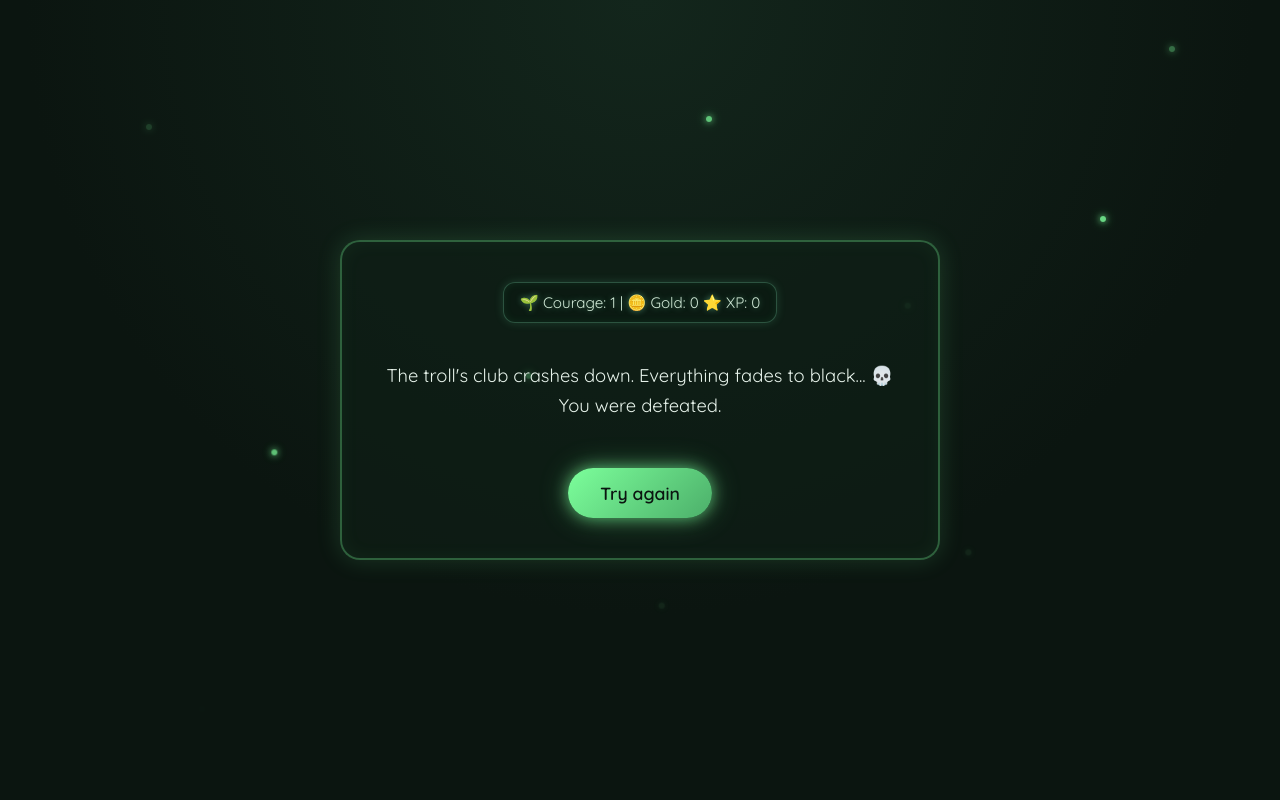
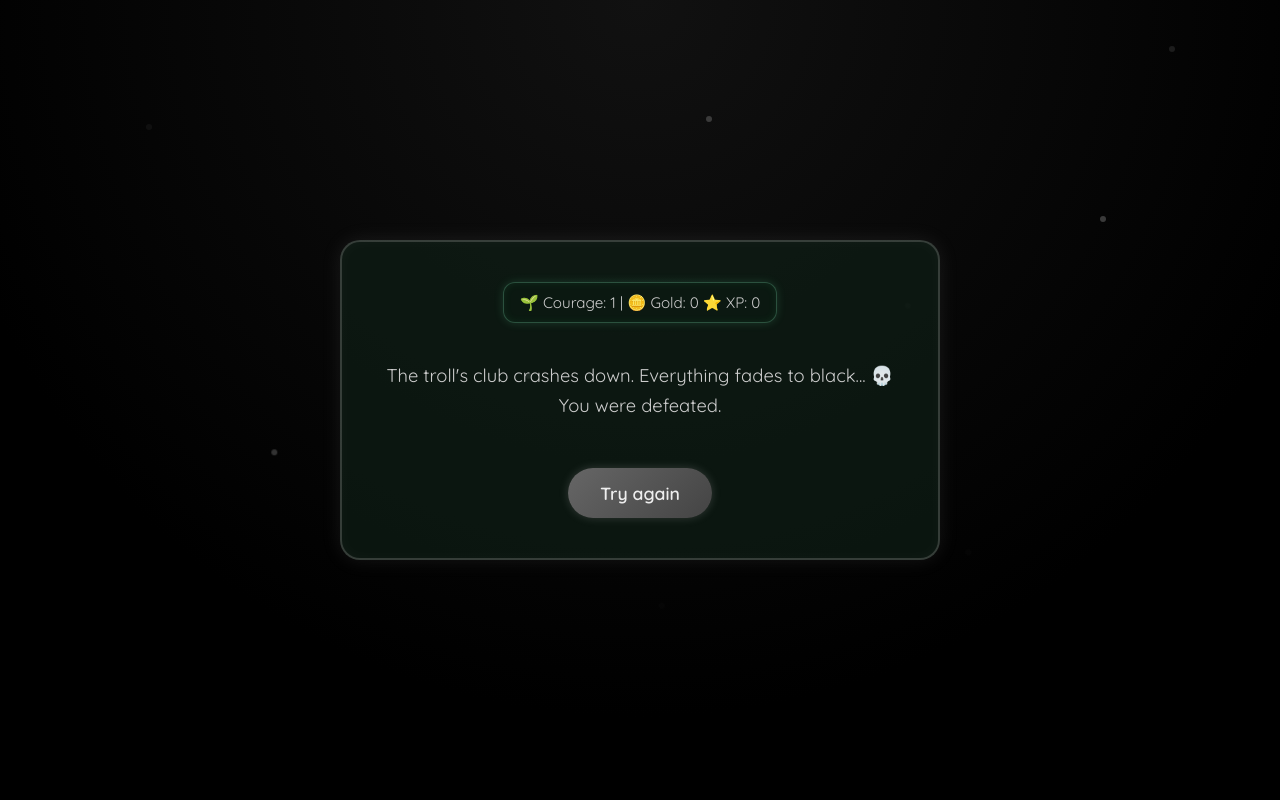
Before and after one commit to rachelmcdonald/Adventure-Game, a Flask app: page /game in a window 1280 px wide. Run offline with Flask 3, Linux system fonts and the light colour scheme; the visitor is signed in with stand-in values (Sample User, id 1).

Commit message:
ADD: Added visual colour difference to defeat/escape scenes.

```diff
--- a/app.py
+++ b/app.py
@@ -337,11 +337,31 @@ def game():
         session.pop('came_from', None)
 
         scene_text = (
-            "You flee through the dark forest, the werewolf's howl fading behind you."
-            "\n\nYou escape… but the forest feels heavier now."
+            "You turn and run.\n\n"
+            "Branches claw at your cloak as the forest closes in behind you, "
+            "the werewolf’s howl echoing through the trees.\n\n"
+
+            "You do not stop.\n\n"
+
+            "At last, the sound fades.\n\n"
+
+            "But so too does something within you.\n\n"
+
+            "The moss beneath your feet no longer glows.\n"
+            "The whispers of the forest fall silent.\n\n"
+
+            "You are safe… but the path has turned its back on you.\n\n"
         )
 
-        options = [('continue', 'Keep moving')]
+        options = [('restart', 'Begin Again')]
+
+        return render_template(
+            'game.html',
+            scene_text=scene_text,
+            scene_name='werewolf_escape_ending',
+            options=options,
+            intro_seen=session.get('intro_seen', True)
+        )
 
     elif scene == 'forest_safe_ending':
         scene_text = (
--- a/static/css/style.css
+++ b/static/css/style.css
@@ -834,3 +834,47 @@ p {
     background: #ffffff;
     box-shadow: 0 0 10px #7cff9e;
 }
+
+body.ending {
+        background: radial-gradient(circle at top, #111 0%, #000 70%);
+}
+
+body.ending .game-container {
+    border: 2px solid rgba(180, 180, 180, 0.25);
+    box-shadow: 0 0 20px rgba(200, 200, 200, 0.1), inset 0 0 15px rgba(255, 255, 255, 0.03);
+}
+
+body.ending p,
+body.ending .stats {
+    color: #ccc;
+    text-shadow: none;
+}
+
+body.ending .action-btn {
+    background: linear-gradient(135deg, #666, #444);
+    color: #eee;
+    box-shadow: 0 0 10px rgba(200, 200, 200, 0.2);
+}
+
+body.ending .action-btn:hover {
+    background: #888;
+    color: black;
+}
+
+body.ending .ambient-glow {
+    display: none;
+}
+
+body.ending .fireflies span {
+    background: rgba(200, 200, 200, 0.3);
+    box-shadow: none;
+}
+
+body.ending .sparkles span {
+    background: rgba(220, 220, 220, 0.4);
+    box-shadow: 0 0 6px rgba(200, 200, 200, 0.2);
+}
+
+body.ending img {
+    filter: grayscale(60%) brightness(0.8);
+}
--- a/templates/game.html
+++ b/templates/game.html
@@ -4,7 +4,7 @@
     <title>The Mosslit Path</title>
     <link rel="stylesheet" href="{{ url_for('static', filename='css/style.css') }}">
 </head>
-<body>
+<body class="{% if scene_name in ['werewolf_escape_ending', 'run_troll', 'defeat'] %}ending{% endif %}">
 
     {% if not intro_seen %}
     <div id="title-overlay" class="overlay">
```
